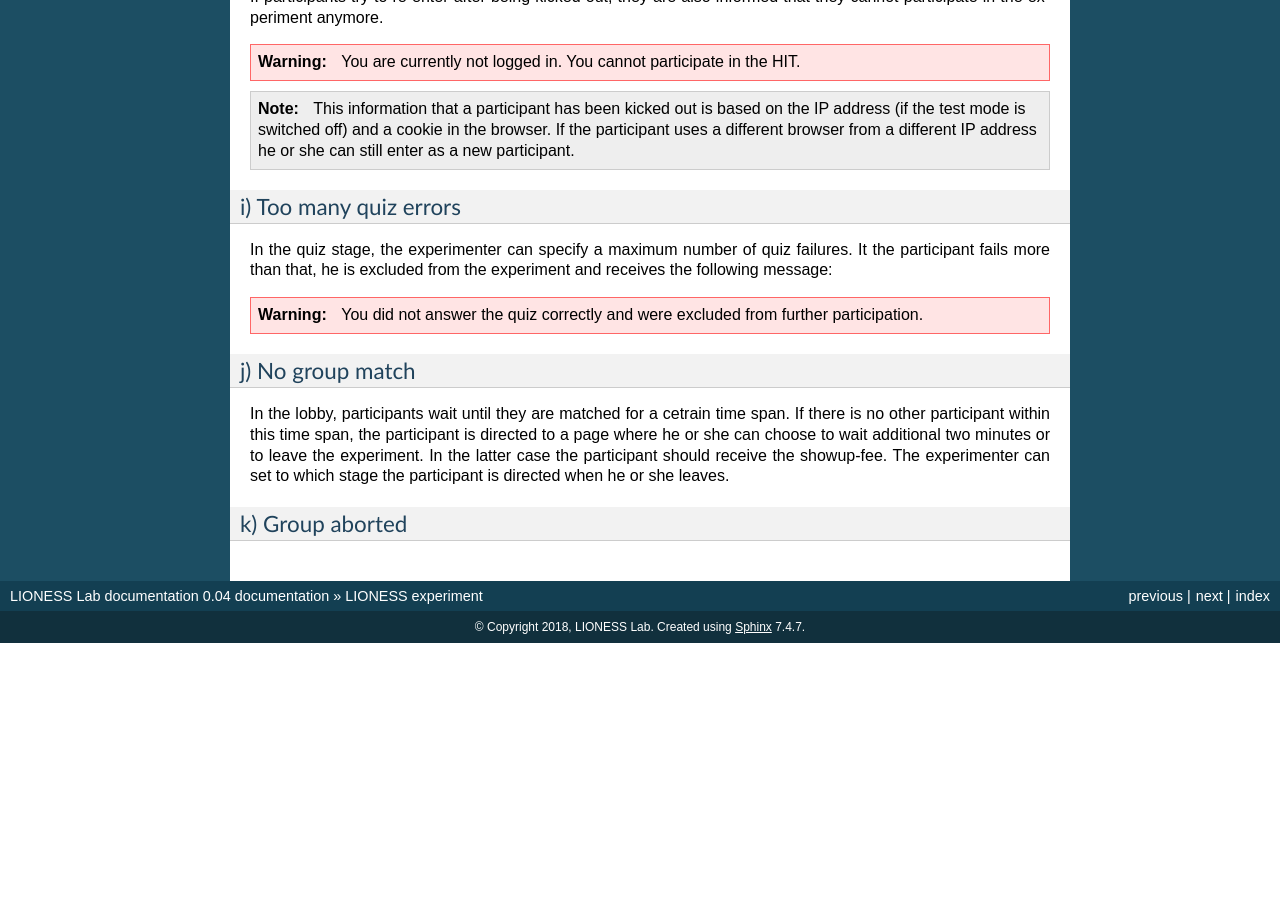
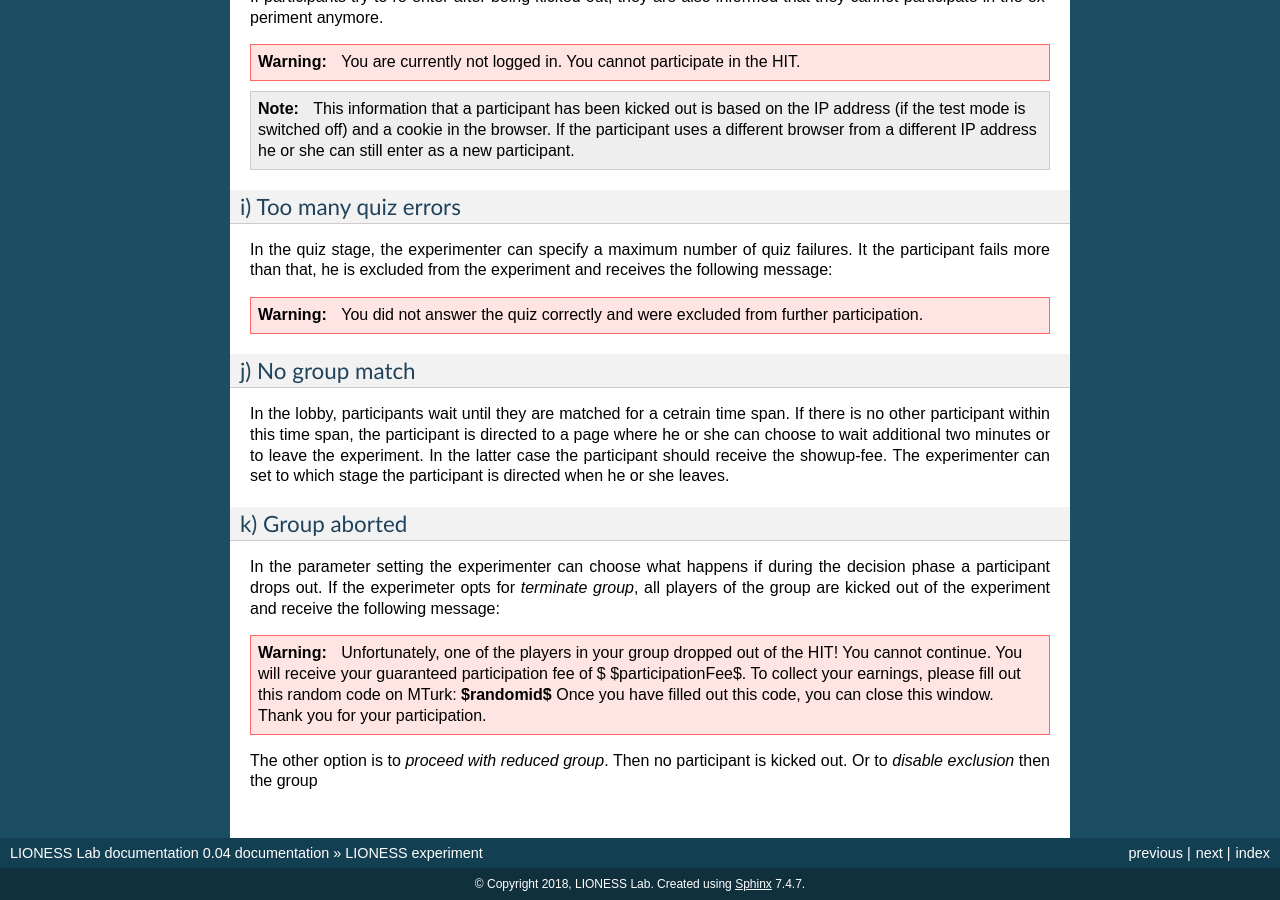
Before and after one commit to marcusgia2505/LIONESS_doc, a Sphinx documentation site: the page built from docs/03021_lionessexperiment.rst, in a window 1280 px wide and 900 px high, scrolled down 3779 px. Built offline with Sphinx 7.4.7, drawn with Linux system fonts in a browser that asks for light colours; before the commit the page ends 4422 px from its top, so only the background shows below that.

Commit message:
Update 03021_lionessexperiment.rst

```diff
--- a/docs/03021_lionessexperiment.rst
+++ b/docs/03021_lionessexperiment.rst
@@ -132,3 +132,9 @@ In the lobby, participants wait until they are matched for a cetrain time span.
 
 k) Group aborted
 ------------------
+
+In the parameter setting the experimenter can choose what happens if during the decision phase a participant drops out. If the experimeter opts for *terminate group*, all players of the group are kicked out of the experiment and receive the following message:
+
+.. warning:: Unfortunately, one of the players in your group dropped out of the HIT! You cannot continue. You will receive your guaranteed participation fee of $ $participationFee$. To collect your earnings, please fill out this random code on MTurk: **$randomid$** Once you have filled out this code, you can close this window. Thank you for your participation.
+
+The other option is to *proceed with reduced group*. Then no participant is kicked out. Or to *disable exclusion* then the group
```
